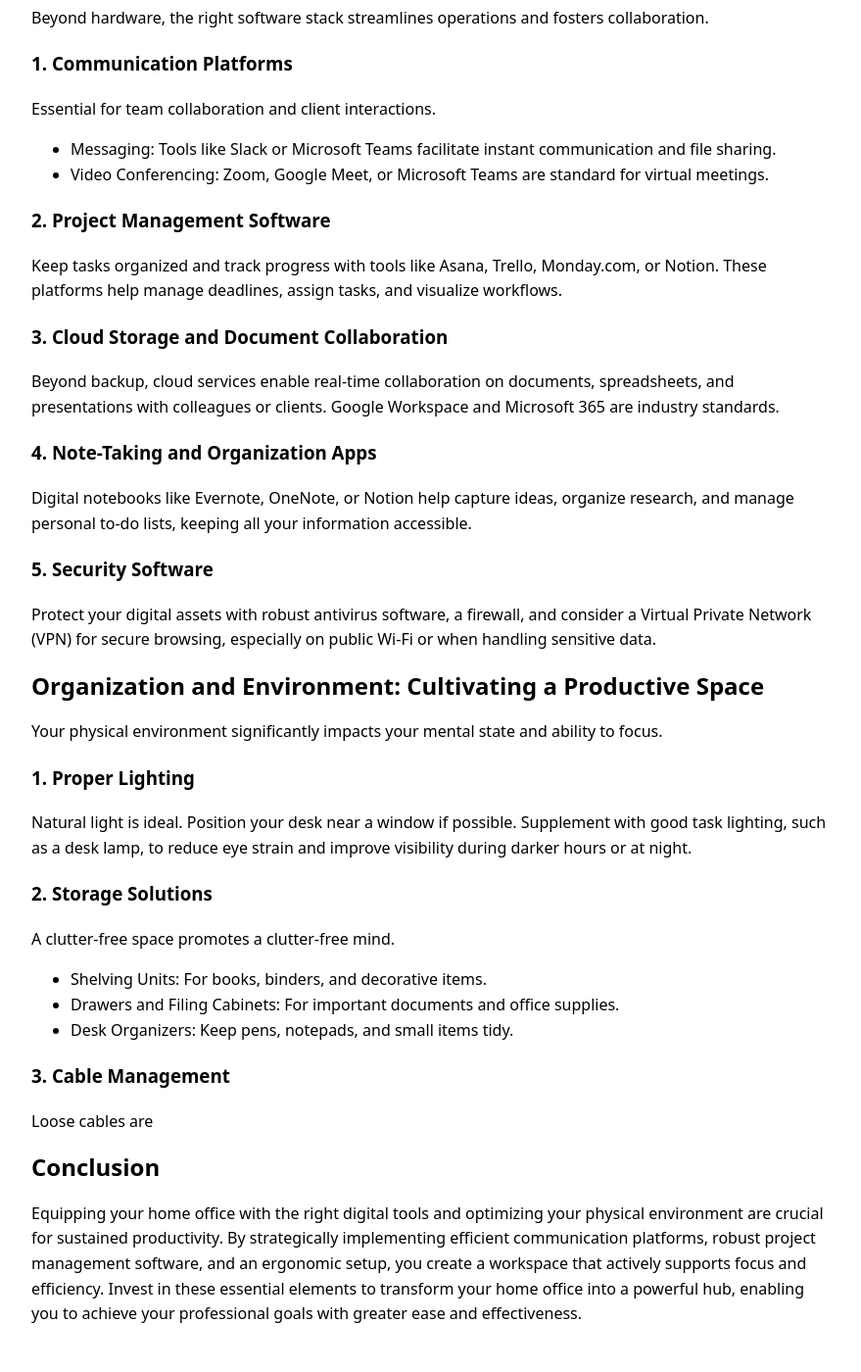
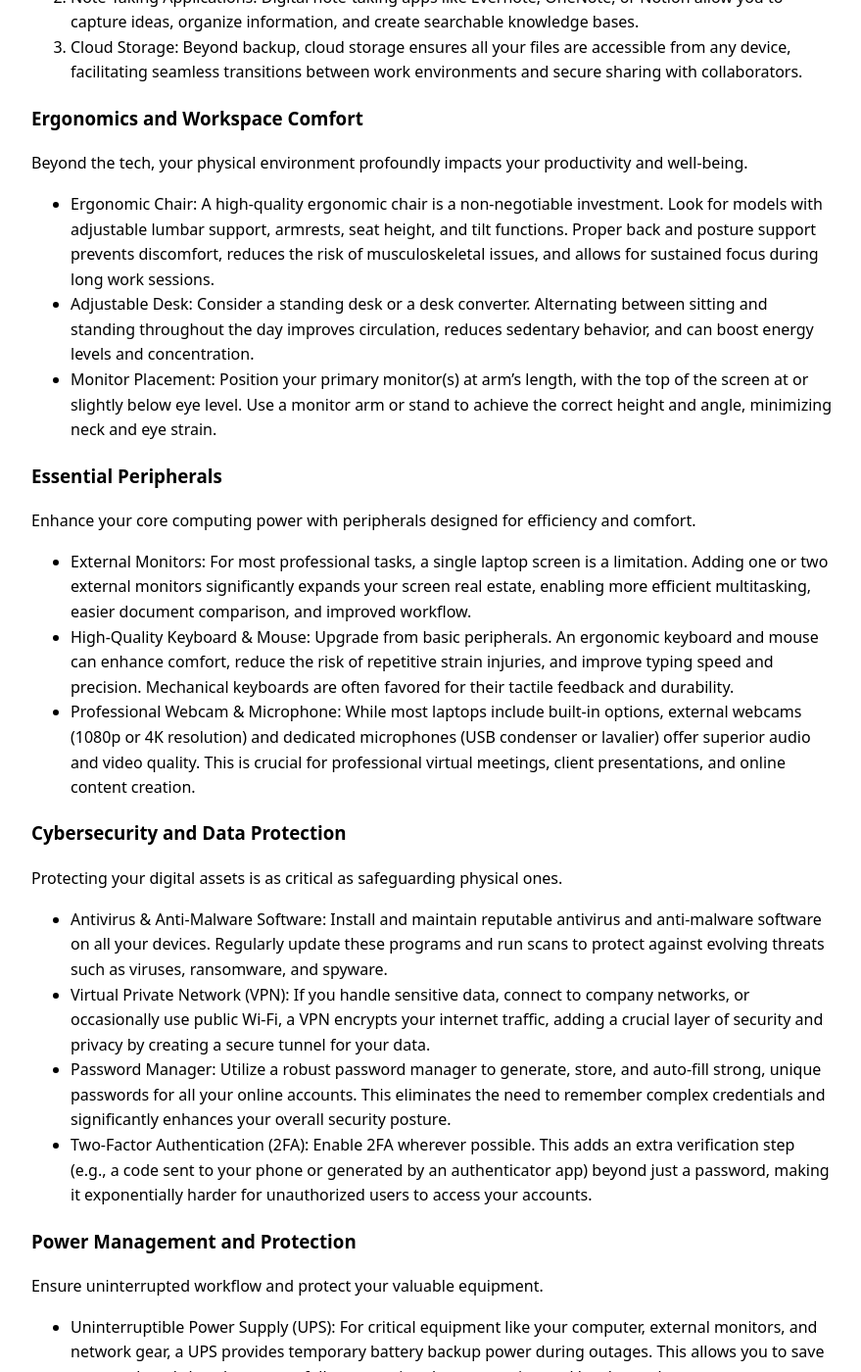
Before and after one commit to ironaclaw/ironaclaw.github.io, a Jekyll site: the page built from _posts/2026-02-14-home-office-productivity-essentials.md, in a window 1280 px wide and 1400 px high, scrolled down 2070 px. Shown: the whole window at 98% size, without its empty margins (198-1077 px from the left). Built offline with Jekyll 4.4.1, drawn with Linux system fonts in a browser that asks for light colours; some of the changed text lies outside the part shown.

Commit message:
Add 2026-02-14-home-office-productivity-essentials.md

```diff
--- a/_posts/2026-02-14-home-office-productivity-essentials.md
+++ b/_posts/2026-02-14-home-office-productivity-essentials.md
@@ -9,88 +9,92 @@ keywords: []
 model_used: gemini-2.5-flash
 ---
 
-# Optimizing Your Home Office: Essential Tools for Peak Productivity
+# Elevating Your Home Office: Essential Tools for Peak Productivity
 
-The shift to remote and hybrid work models has transformed the home office from a convenience into a necessity for many US consumers and small business owners. A well-equipped home office is not merely a collection of items; it's a strategic investment in your efficiency, health, and overall productivity. Building a workspace that supports focused work requires careful consideration of ergonomics, technology, software, and environmental factors. This guide outlines the essential components to create a highly productive home office.
+A productive home office is more than just a dedicated space; it is a carefully constructed ecosystem designed to support focus, efficiency, and well-being. For US-based consumers and small business owners, optimizing this environment is crucial for sustained performance and growth. This guide outlines the fundamental essentials, from ergonomic foundations to digital tools and habit-forming strategies, ensuring your home office empowers rather than hinders your work.
 
-## Ergonomics and Comfort: The Foundation of Sustainable Productivity
+## Ergonomic Foundation for Sustained Work
 
-Long hours spent at a desk can take a toll on your body. Prioritizing ergonomics prevents discomfort, reduces the risk of injury, and sustains focus throughout your workday.
+Physical comfort is the bedrock of long-term productivity. Discomfort leads to distraction, fatigue, and potential health issues, all of which diminish output. Investing in proper ergonomics is an investment in your productivity and health.
 
-### 1. Ergonomic Chair
-An ergonomic chair is arguably the most critical investment. Look for features like adjustable lumbar support, armrests, seat height, and tilt mechanisms. A good chair supports the natural curve of your spine, promoting proper posture and reducing strain.
+### The Right Desk and Chair
 
-### 2. Adjustable Desk
-Whether a standing desk or a sit-stand converter, an adjustable desk allows you to alternate between sitting and standing positions. This movement improves circulation, reduces sedentary behavior, and can boost energy levels and focus.
+Your primary workstation components dictate your posture and comfort.
+1.  Ergonomic Office Chair: A high-quality chair is non-negotiable. Look for features like adjustable seat height, lumbar support, armrests, and tilt functionality. The goal is to maintain a neutral spine, with feet flat on the floor and elbows at a 90-degree angle when typing.
+2.  Adjustable Desk: A standing desk or a desk with adjustable height allows you to alternate between sitting and standing throughout the day. This reduces sedentary time, improves circulation, and can boost energy levels. If a standing desk is not feasible, consider a desktop converter.
 
-### 3. Monitor Setup
-Positioning your monitor correctly is vital.
-*   Height: The top of your screen should be at or slightly below eye level.
-*   Distance: Maintain an arm's length distance from your screen.
-*   Dual Monitors: For many tasks, a second monitor significantly enhances multitasking capabilities and workflow efficiency. Ensure both are at the correct height and angle.
+### Monitor Setup and Peripherals
 
-### 4. Ergonomic Keyboard and Mouse
-These peripherals are designed to minimize strain on your wrists and hands. Consider a split keyboard, a vertical mouse, or a trackball mouse to maintain a neutral wrist position and prevent repetitive strain injuries. Wireless options also help reduce cable clutter.
+How you interact with your computer significantly impacts eye strain and wrist health.
+1.  External Monitor(s): A large external monitor, or two, can dramatically increase screen real estate, reducing the need to constantly switch tabs and improving workflow. Position the top of the screen at eye level, about an arm's length away.
+2.  Ergonomic Keyboard and Mouse: Standard keyboards and mice can contribute to repetitive strain injuries. Consider an ergonomic keyboard that supports a natural wrist position and a vertical or trackball mouse to reduce wrist pronation.
+3.  Webcam and Microphone: For professional video calls, built-in laptop cameras and microphones are often insufficient. An external HD webcam and a dedicated USB microphone provide superior audio and video quality, enhancing your professional presence.
 
-## Technology and Connectivity: Powering Your Workflow
+## Essential Technology Stack
 
-Reliable technology is the backbone of any productive home office. Without it, even the best intentions can be derailed.
+Reliable technology is the nervous system of any productive home office. Without a robust and efficient tech setup, even the best intentions will falter.
 
-### 1. Reliable Computer
-A fast, dependable computer is non-negotiable. Whether a desktop or a laptop, ensure it has sufficient processing power, RAM, and storage for your tasks. Consider a solid-state drive (SSD) for faster boot times and application loading.
+### Reliable Internet and Backup
 
-### 2. High-Speed Internet
-A stable, high-bandwidth internet connection is paramount for virtual meetings, cloud-based applications, and seamless communication. Invest in the fastest plan available in your area and consider a mesh Wi-Fi system for consistent coverage throughout your home.
+Connectivity is paramount for remote work.
+1.  High-Speed Internet: Ensure your internet plan provides ample bandwidth for video calls, large file transfers, and cloud-based applications. Consider upgrading if you frequently experience lag or drops.
+2.  Network Reliability: Use a modern Wi-Fi router, ideally Wi-Fi 6, and consider an Ethernet connection for your primary workstation for maximum stability and speed. For critical small business operations, a backup internet solution (e.g., a mobile hotspot or a secondary ISP) can prevent costly downtime.
 
-### 3. Quality Webcam and Microphone
-For virtual meetings, clear audio and video are essential for professional communication.
-*   Webcam: An external 1080p or 4K webcam offers superior image quality compared to most built-in laptop cameras.
-*   Microphone: A dedicated USB microphone or a high-quality headset microphone ensures your voice is clear and free from background noise.
+### Core Computing Power
 
-### 4. Backup Solutions
-Protecting your work is critical. Implement a robust backup strategy:
-*   Cloud Storage: Services like Google Drive, Dropbox, or OneDrive offer automatic syncing and version control.
-*   External Hard Drive: A physical backup provides an additional layer of security for critical files.
+Your computer is your primary tool.
+1.  Powerful Computer: Whether a desktop or laptop, your machine should have sufficient RAM (16GB minimum for most professional tasks), a fast processor, and ample SSD storage to handle your daily applications without slowdowns.
+2.  Data Backup Solution: Implement a robust backup strategy. This includes cloud storage (e.g., Google Drive, OneDrive, Dropbox) for active files and an external hard drive or network-attached storage (NAS) for comprehensive local backups. Regular backups protect against data loss and provide peace of mind.
 
-### 5. Printer/Scanner (Optional)
-While many workflows are digital, a multi-function printer/scanner can be invaluable for tasks requiring physical documents, such as signing contracts or scanning receipts.
+### Communication and Collaboration Tools
 
-## Software and Digital Tools: Enhancing Efficiency
+Effective communication is the cornerstone of remote teams.
+1.  Video Conferencing Software: Platforms like Zoom, Microsoft Teams, or Google Meet are essential for virtual meetings, client presentations, and team collaboration.
+2.  Instant Messaging: Tools such as Slack or Microsoft Teams facilitate quick communication, reducing email clutter and fostering real-time interaction.
+3.  Project Management Software: For small businesses and complex projects, tools like Asana, Trello, or Monday.com help organize tasks, track progress, and manage deadlines collaboratively.
 
-Beyond hardware, the right software stack streamlines operations and fosters collaboration.
+### Productivity Software and Cloud Storage
 
-### 1. Communication Platforms
-Essential for team collaboration and client interactions.
-*   Messaging: Tools like Slack or Microsoft Teams facilitate instant communication and file sharing.
-*   Video Conferencing: Zoom, Google Meet, or Microsoft Teams are standard for virtual meetings.
+Streamline your workflow and keep your data accessible.
+1.  Office Suite: A comprehensive office suite (e.g., Microsoft 365, Google Workspace, Apple iWork) provides word processing, spreadsheets, and presentation tools.
+2.  Note-Taking Applications: Digital note-taking apps like Evernote, OneNote, or Notion allow you to capture ideas, organize information, and create searchable knowledge bases.
+3.  Cloud Storage: Beyond backup, cloud storage ensures all your files are accessible from any device, facilitating seamless transitions between work environments and secure sharing with collaborators.
 
-### 2. Project Management Software
-Keep tasks organized and track progress with tools like Asana, Trello, Monday.com, or Notion. These platforms help manage deadlines, assign tasks, and visualize workflows.
+### Ergonomics and Workspace Comfort
 
-### 3. Cloud Storage and Document Collaboration
-Beyond backup, cloud services enable real-time collaboration on documents, spreadsheets, and presentations with colleagues or clients. Google Workspace and Microsoft 365 are industry standards.
+Beyond the tech, your physical environment profoundly impacts your productivity and well-being.
+*   Ergonomic Chair: A high-quality ergonomic chair is a non-negotiable investment. Look for models with adjustable lumbar support, armrests, seat height, and tilt functions. Proper back and posture support prevents discomfort, reduces the risk of musculoskeletal issues, and allows for sustained focus during long work sessions.
+*   Adjustable Desk: Consider a standing desk or a desk converter. Alternating between sitting and standing throughout the day improves circulation, reduces sedentary behavior, and can boost energy levels and concentration.
+*   Monitor Placement: Position your primary monitor(s) at arm's length, with the top of the screen at or slightly below eye level. Use a monitor arm or stand to achieve the correct height and angle, minimizing neck and eye strain.
 
-### 4. Note-Taking and Organization Apps
-Digital notebooks like Evernote, OneNote, or Notion help capture ideas, organize research, and manage personal to-do lists, keeping all your information accessible.
+### Essential Peripherals
 
-### 5. Security Software
-Protect your digital assets with robust antivirus software, a firewall, and consider a Virtual Private Network (VPN) for secure browsing, especially on public Wi-Fi or when handling sensitive data.
+Enhance your core computing power with peripherals designed for efficiency and comfort.
+*   External Monitors: For most professional tasks, a single laptop screen is a limitation. Adding one or two external monitors significantly expands your screen real estate, enabling more efficient multitasking, easier document comparison, and improved workflow.
+*   High-Quality Keyboard & Mouse: Upgrade from basic peripherals. An ergonomic keyboard and mouse can enhance comfort, reduce the risk of repetitive strain injuries, and improve typing speed and precision. Mechanical keyboards are often favored for their tactile feedback and durability.
+*   Professional Webcam & Microphone: While most laptops include built-in options, external webcams (1080p or 4K resolution) and dedicated microphones (USB condenser or lavalier) offer superior audio and video quality. This is crucial for professional virtual meetings, client presentations, and online content creation.
 
-## Organization and Environment: Cultivating a Productive Space
+### Cybersecurity and Data Protection
 
-Your physical environment significantly impacts your mental state and ability to focus.
+Protecting your digital assets is as critical as safeguarding physical ones.
+*   Antivirus & Anti-Malware Software: Install and maintain reputable antivirus and anti-malware software on all your devices. Regularly update these programs and run scans to protect against evolving threats such as viruses, ransomware, and spyware.
+*   Virtual Private Network (VPN): If you handle sensitive data, connect to company networks, or occasionally use public Wi-Fi, a VPN encrypts your internet traffic, adding a crucial layer of security and privacy by creating a secure tunnel for your data.
+*   Password Manager: Utilize a robust password manager to generate, store, and auto-fill strong, unique passwords for all your online accounts. This eliminates the need to remember complex credentials and significantly enhances your overall security posture.
+*   Two-Factor Authentication (2FA): Enable 2FA wherever possible. This adds an extra verification step (e.g., a code sent to your phone or generated by an authenticator app) beyond just a password, making it exponentially harder for unauthorized users to access your accounts.
 
-### 1. Proper Lighting
-Natural light is ideal. Position your desk near a window if possible. Supplement with good task lighting, such as a desk lamp, to reduce eye strain and improve visibility during darker hours or at night.
+### Power Management and Protection
 
-### 2. Storage Solutions
-A clutter-free space promotes a clutter-free mind.
-*   Shelving Units: For books, binders, and decorative items.
-*   Drawers and Filing Cabinets: For important documents and office supplies.
-*   Desk Organizers: Keep pens, notepads, and small items tidy.
+Ensure uninterrupted workflow and protect your valuable equipment.
+*   Uninterruptible Power Supply (UPS): For critical equipment like your computer, external monitors, and network gear, a UPS provides temporary battery backup power during outages. This allows you to save your work and shut down gracefully, preventing data corruption and hardware damage.
+*   Surge Protectors: Connect all your electronics to quality surge protectors. These devices shield your valuable equipment from sudden power spikes and fluctuations that can cause irreversible damage.
 
-### 3. Cable Management
-Loose cables are
+### Lighting and Environmental Factors
 
-## Conclusion
-Equipping your home office with the right digital tools and optimizing your physical environment are crucial for sustained productivity. By strategically implementing efficient communication platforms, robust project management software, and an ergonomic setup, you create a workspace that actively supports focus and efficiency. Invest in these essential elements to transform your home office into a powerful hub, enabling you to achieve your professional goals with greater ease and effectiveness.
+Optimize your surroundings for focus and reduced strain.
+*   Task Lighting: Supplement overhead lighting with a good desk lamp. Proper task lighting reduces eye strain, improves visibility of documents, and enhances focus, especially during evening hours or in dimly lit spaces.
+*   Natural Light Optimization: Position your desk to take advantage of natural light, but avoid direct glare on your screen. Natural light can improve mood, reduce eye fatigue, and contribute to overall well-being.
+*   Noise Management: If your home environment is prone to distractions, consider noise-canceling headphones. These can significantly reduce ambient noise, allowing for greater concentration during calls or intensive work periods.
+
+### Conclusion
+
+A well-equipped and thoughtfully designed home office is more than a convenience; it's a strategic investment in
```
